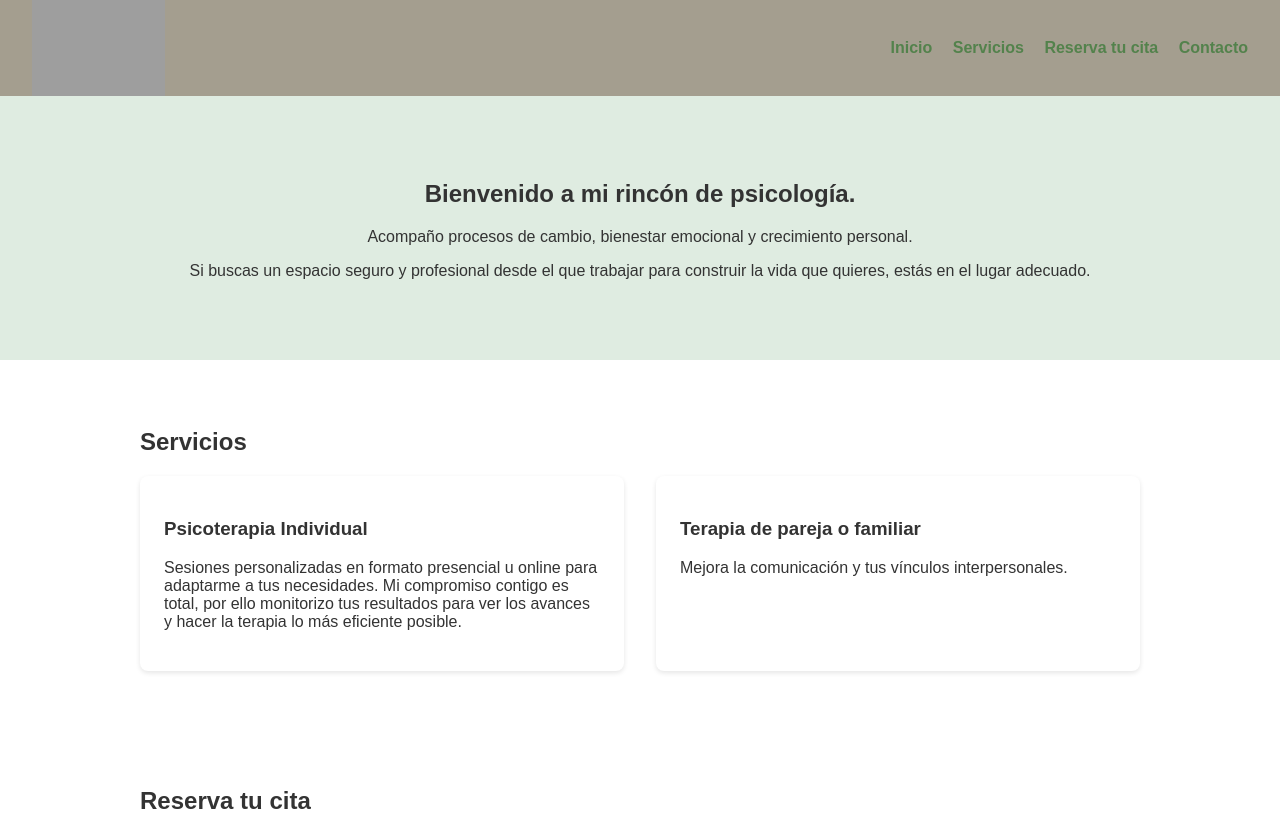
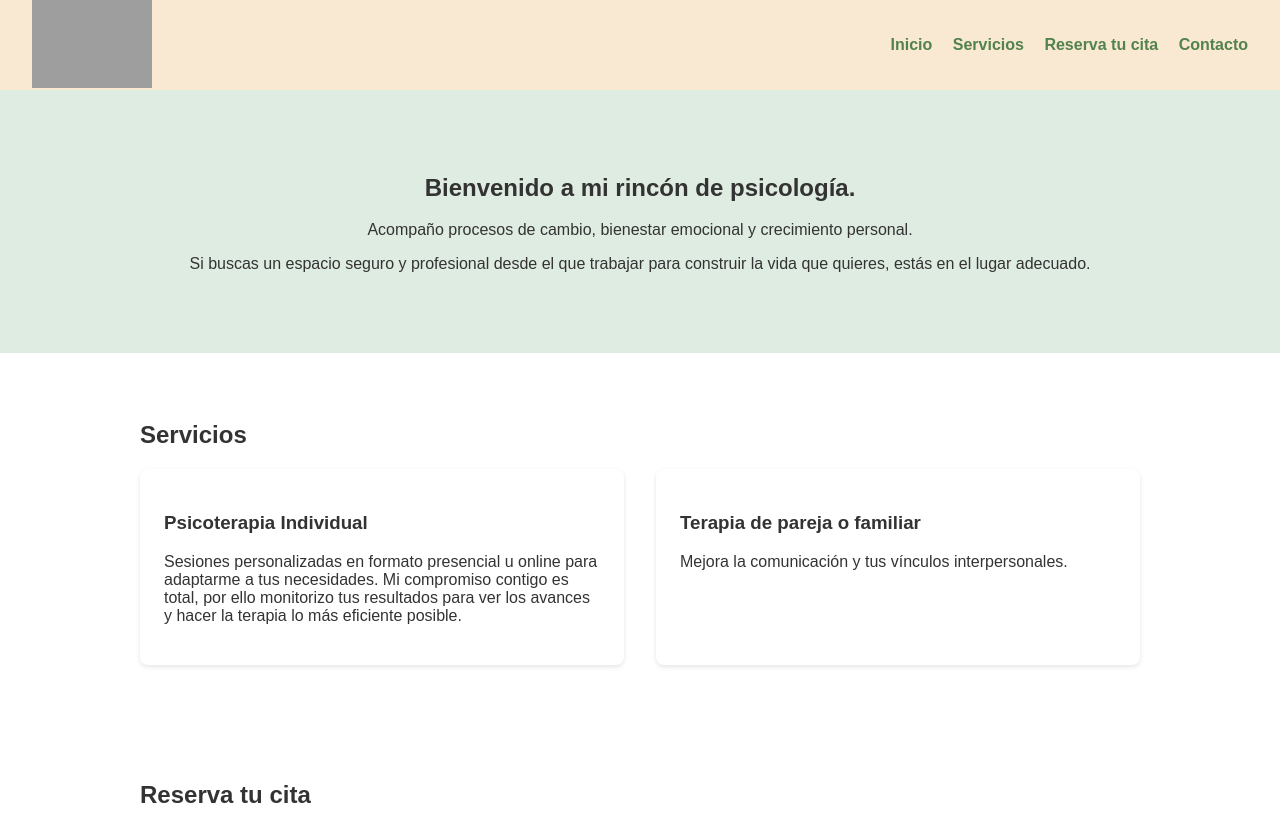
Before and after one commit to sandraqschz/sandraqpsicologia, a plain HTML site: page index.html in a window 1280 px wide. Shown: the top 818 px of the page. Drawn offline with Linux system fonts and the light colour scheme; grey boxes are pictures that could not be loaded; a script that the page names is missing.

Commit message:
vuelta al origen

```diff
--- a/index.html
+++ b/index.html
@@ -6,7 +6,7 @@
     <title>Sandra Quiles | Psicología </title>
     <style>
     body { margin: 0; font-family: Arial, sans-serif; color: #333; }
-    header { background: #a49e8f; padding: 0.5rem 2rem; display: flex; justify-content: space-between; align-items: center; max-height: 80px; overflow: hidden; }
+    header { background: #f9e9d3; padding: 0.3rem 2rem; display: flex; justify-content: space-between; align-items: center; max-height: 80px; overflow: hidden; }
     nav a { margin-left: 1rem; text-decoration: none; color: #53824c; font-weight: bold; transition: color 0.3s ease, text-shadow 0.3s ease; display: inline-block; }
     nav a:hover { color: #7cbf53; text-shadow: 0 0 8px rgba(255, 255, 255, 0.7);
   cursor: pointer; transform: scale(1.1); }
@@ -18,7 +18,7 @@
     input, textarea { width: 100%; padding: 0.75rem; border-radius: 4px; border: 1px solid #ccc; }
     button { padding: 0.75rem; background: #53824c; color: white; border: none; border-radius: 4px; cursor: pointer; }
     button:hover { background: #436d3d; }
-    footer { background: #a49e8f; color: #53824c; padding: 2rem; text-align: center; }
+    footer { background: #f9e9d3; color: #53824c; padding: 2rem; text-align: center; }
     footer a { color: #53824c; margin: 0 0.5rem; text-decoration: none; }
  footer a:hover { text-decoration: underline; }
   </style>
@@ -27,7 +27,7 @@
   <body>
  <header>
     <div>
-	<img src="logo.png" alt="Logo" style="height: 100px;" />
+	<img src="logo.png" alt="Logo" style="height: 90px;" />
 </div>
     <nav>
       <a href="#inicio">Inicio</a>
```
